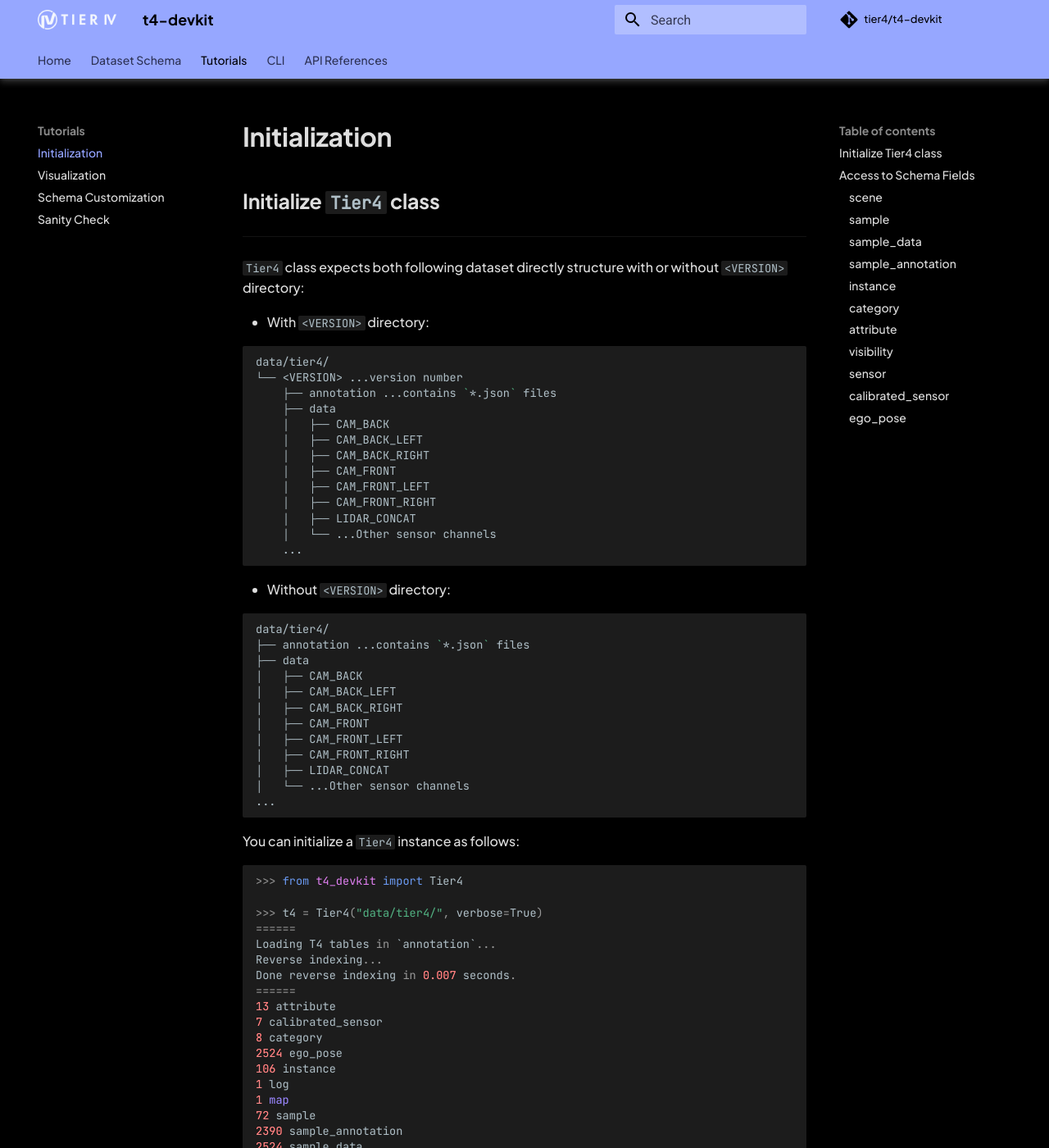
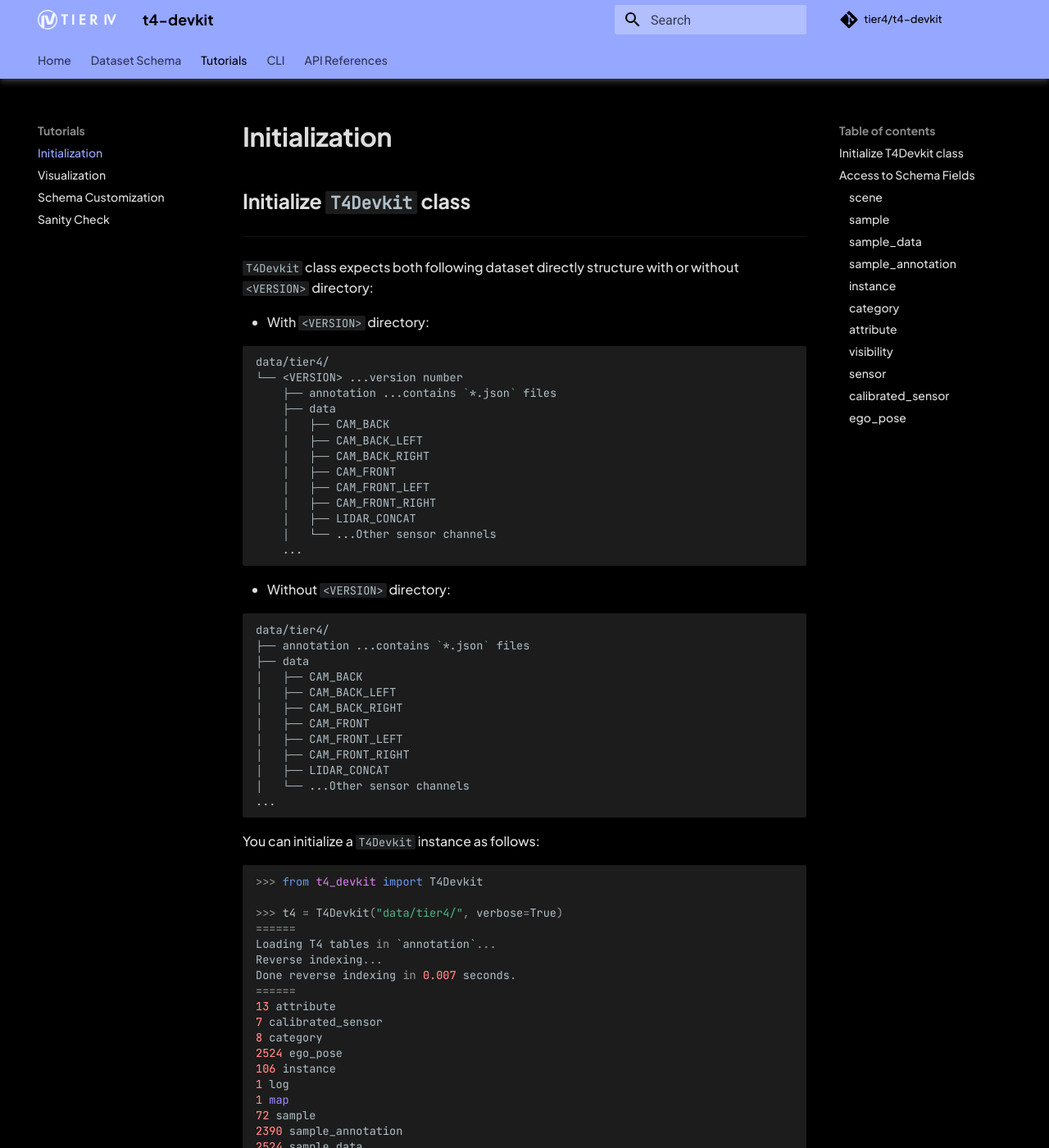
Before and after one commit to tier4/t4-devkit, an MkDocs documentation site: the page built from docs/tutorials/initialize.md, in a window 1280 px wide and 1400 px high. Shown: the whole window at 82% size. Built offline with MkDocs 1.6.1 and Material for MkDocs 9.7.7, drawn with Linux system fonts in a browser that asks for light colours; comment, search, counter and statistics services are not loaded; the version menu is left out.

Commit message:
refactor: rename Tier4 to T4Devkit (#275)
* refactor: add T4Devkit and make Tier4 deprecated

Signed-off-by: ktro2828 <kotaro.uetake@tier4.jp>

* refactor: replace Tier4 by T4Devkit

Signed-off-by: ktro2828 <kotaro.uetake@tier4.jp>

---------

Signed-off-by: ktro2828 <kotaro.uetake@tier4.jp>

````diff
--- a/docs/tutorials/initialize.md
+++ b/docs/tutorials/initialize.md
@@ -1,8 +1,8 @@
-## Initialize `Tier4` class
+## Initialize `T4Devkit` class
 
 ---
 
-`Tier4` class expects both following dataset directly structure with or without `<VERSION>` directory:
+`T4Devkit` class expects both following dataset directly structure with or without `<VERSION>` directory:
 
 - With `<VERSION>` directory:
 
@@ -39,13 +39,13 @@
   ...
   ```
 
-You can initialize a `Tier4` instance as follows:
+You can initialize a `T4Devkit` instance as follows:
 
 ```python
 
->>> from t4_devkit import Tier4
+>>> from t4_devkit import T4Devkit
 
->>> t4 = Tier4("data/tier4/", verbose=True)
+>>> t4 = T4Devkit("data/tier4/", verbose=True)
 ======
 Loading T4 tables in `annotation`...
 Reverse indexing...
@@ -75,7 +75,7 @@
 By specifying `revision=<VERSION>`, you can load the specific version of the dataset.
 
 ```python
->>> t4 = Tier4("data/tier4/", revision="2", verbose=True)
+>>> t4 = T4Devkit("data/tier4/", revision="2", verbose=True)
 ```
 
 ## Access to Schema Fields
````
Also changed, not shown: docs/cli/t4viz.md (+3 -3 lines), docs/schema/requirement.md (+4 -4 lines), docs/schema/table.md (+1 -1 lines), docs/tutorials/customize.md (+1 -1 lines), docs/tutorials/render.md (+3 -3 lines), 8 other files.
